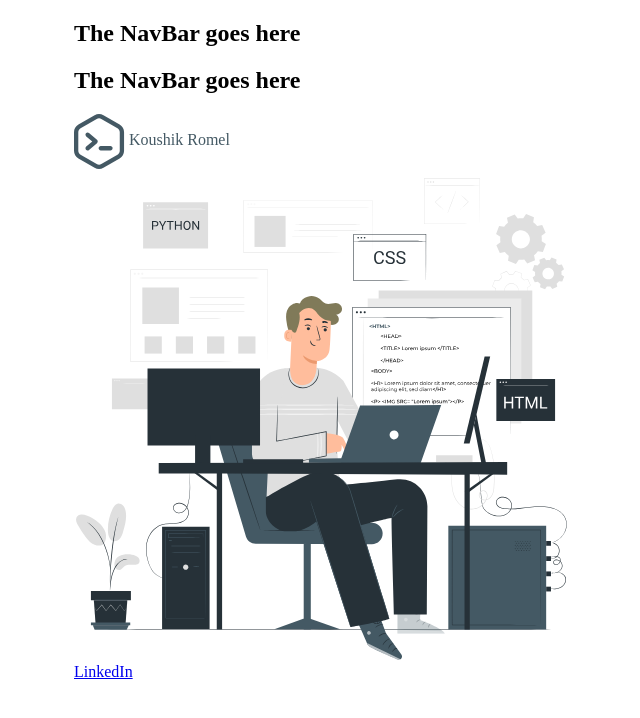
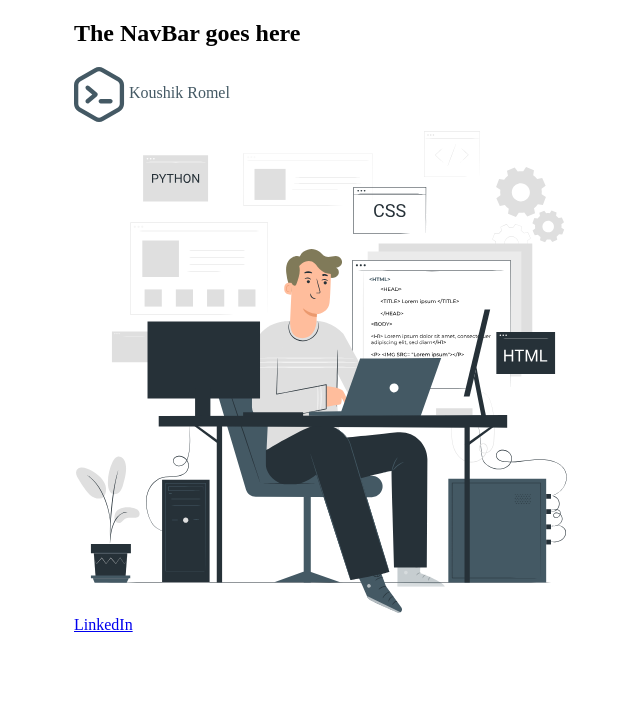
Before and after one commit to koushikromel/koushikromel1.github.io, a plain HTML site: page index.html in a window 1280 px wide. Shown: the whole page, without its empty margins (126-766 px from the left). Drawn offline with Linux system fonts and the light colour scheme.

Commit message:
Update index.html

```diff
--- a/index.html
+++ b/index.html
@@ -9,7 +9,7 @@
   </head>
   <body>
     <h2>The NavBar goes here</h2>
-    <h2>The NavBar goes here</h2>
+
     <div class="header">
       <span>
         <img
```
